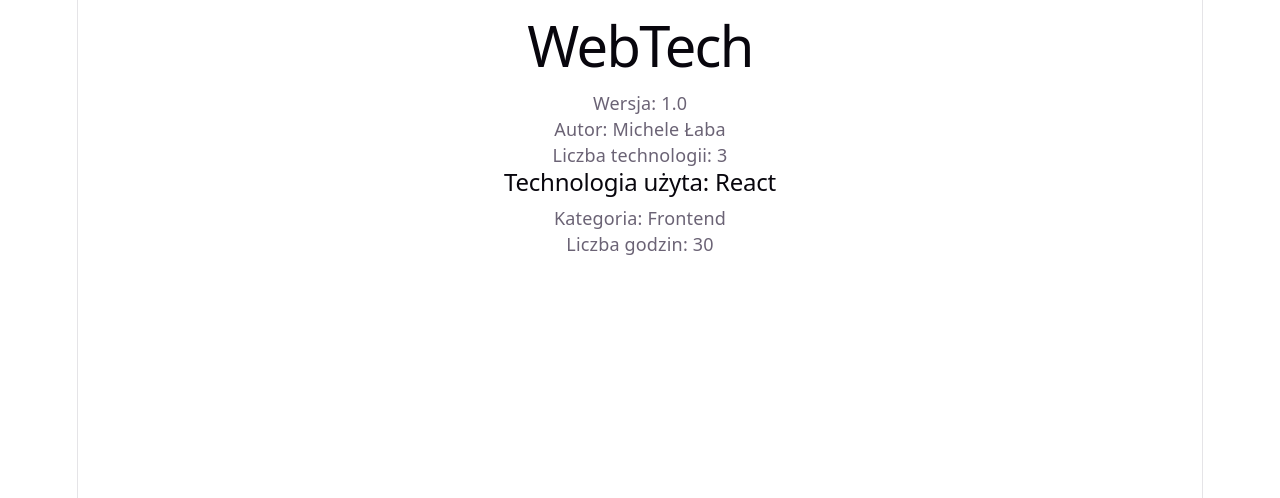
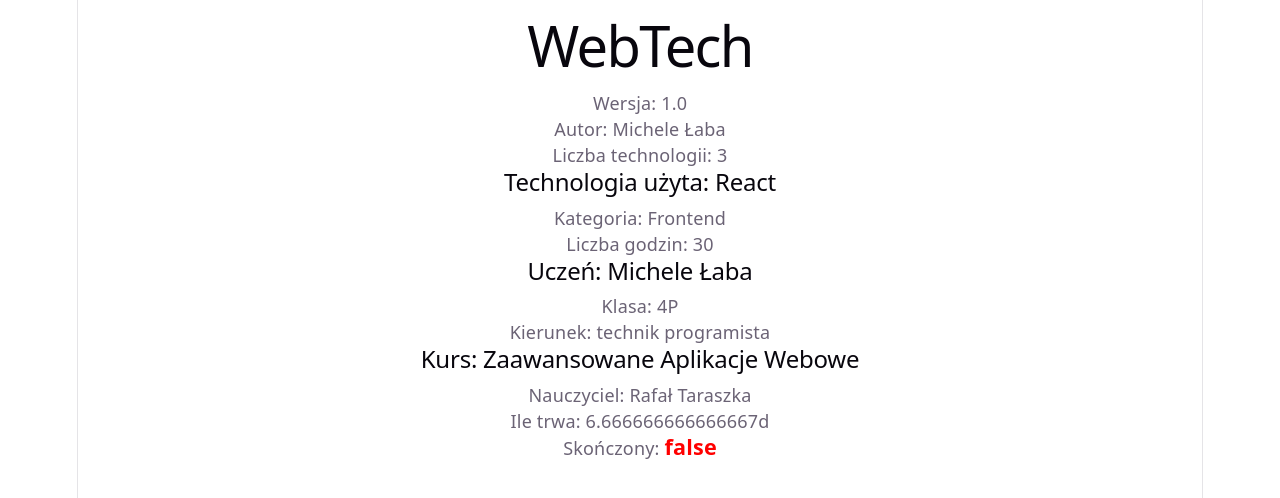
Before and after one commit to ml-zst-17/ML_17_2026_WebTech, a React (Vite) app: page / in a window 1280 px wide. Shown: the top 498 px of the page. Built offline with nearby package versions, Linux system fonts and the light colour scheme.

Commit message:
Pt. 18 i 19

```diff
--- a/src/App.css
+++ b/src/App.css
@@ -15,6 +15,12 @@
     outline: 2px solid var(--accent);
     outline-offset: 2px;
   }
+}
+
+.big-red {
+  color: red;
+  font-size: larger;
+  font-weight: bold;
 }
 
 .hero {
--- a/src/App.jsx
+++ b/src/App.jsx
@@ -1,3 +1,5 @@
+// Github: https://github.com/ml-zst-17/ML_17_2026_WebTech
+
 import './App.css'
 
 function App() {
@@ -15,6 +17,20 @@
     active: true,
   };
 
+  const student = {
+    name: "Michele",
+    surname: "Łaba",
+    className: "4P",
+    specialization: "technik programista",
+  };
+
+  const course = {
+    name: "Zaawansowane Aplikacje Webowe",
+    teacher: "Rafał Taraszka",
+    hours: 160,
+    completed: false,
+  }
+
   return (
     <div>
       <h1>{app.name}</h1>
@@ -27,6 +43,17 @@
       <h2>Technologia użyta: {technology.name}</h2>
       <p>Kategoria: {technology.category}</p>
       <p>Liczba godzin: {technology.hours}</p>
+
+      <h2>Uczeń: {student.name} {student.surname}</h2>
+      <p>Klasa: {student.className}</p>
+      <p>Kierunek: {student.specialization}</p>
+
+      <section>
+        <h2>Kurs: {course.name}</h2>
+        <p>Nauczyciel: {course.teacher}</p>
+        <p>Ile trwa: {course.hours / 24}d</p>
+        <p>Skończony: <span className='big-red'>{course.completed.toString()}</span></p>
+      </section>
     </div>
   );
 }
```
